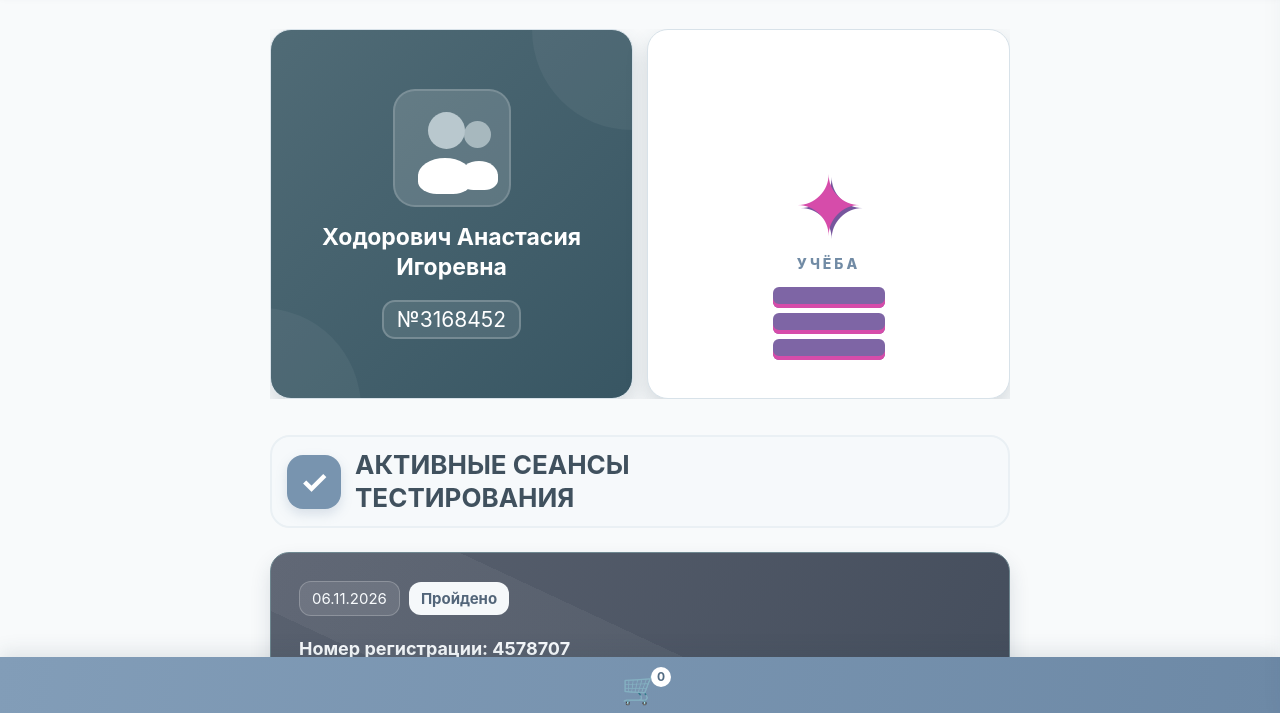
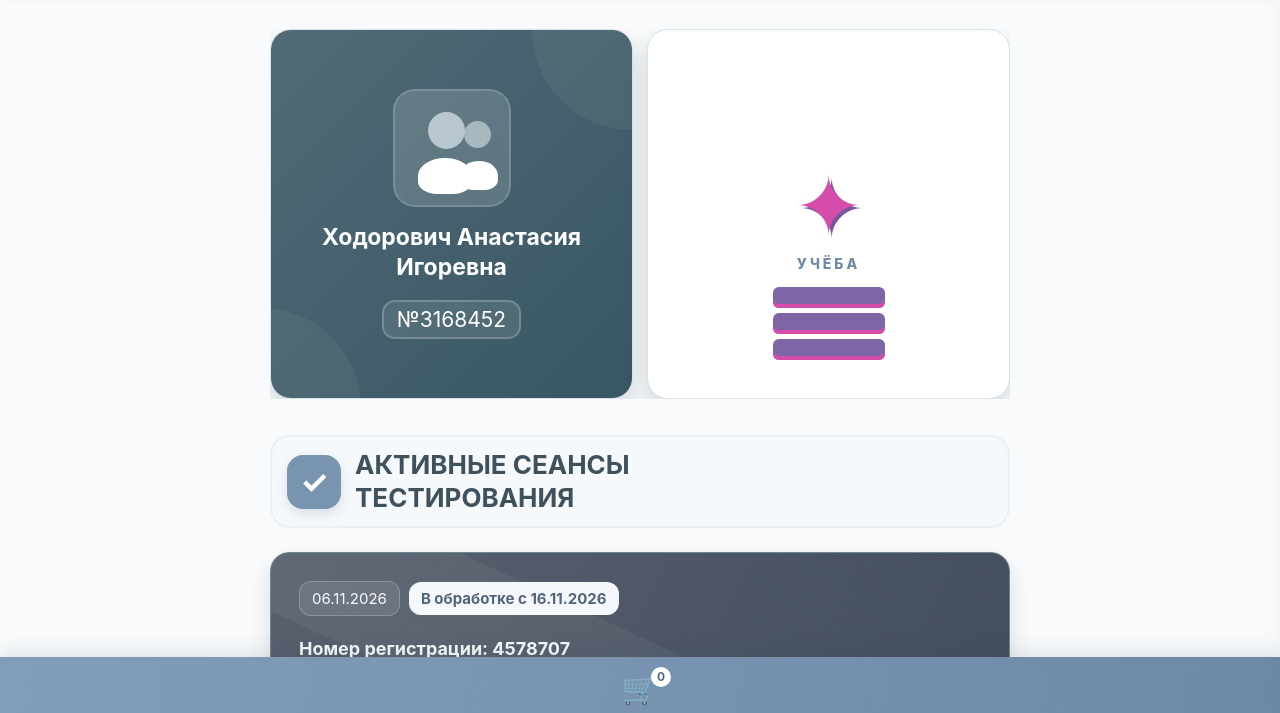
Before and after one commit to 98nrswz5mc-stack/Rt, a plain HTML site: page index.html in a window 1280 px wide. Shown: the part 81-794 px from the top of the page. Drawn offline with Linux system fonts and the light colour scheme.

Commit message:
Add files via upload

```diff
--- a/index.html
+++ b/index.html
@@ -39,7 +39,7 @@
 
     <section class="session-list">
       <article class="session-card dark">
-        <div class="session-meta"><span class="date-pill">06.11.2026</span><span class="status-pill">Пройдено</span></div>
+        <div class="session-meta"><span class="date-pill">06.11.2026</span><span class="status-pill">В обработке с 16.11.2026</span></div>
         <p><strong>Номер регистрации: 4578707</strong></p>
         <p>Пункт тестирования: ГУО «средняя школа #10 имени С. Ф. Рубанова г. Слуцк»</p>
         <p>Дата и время тестирования: 06.11.2026 10:00</p>
```
